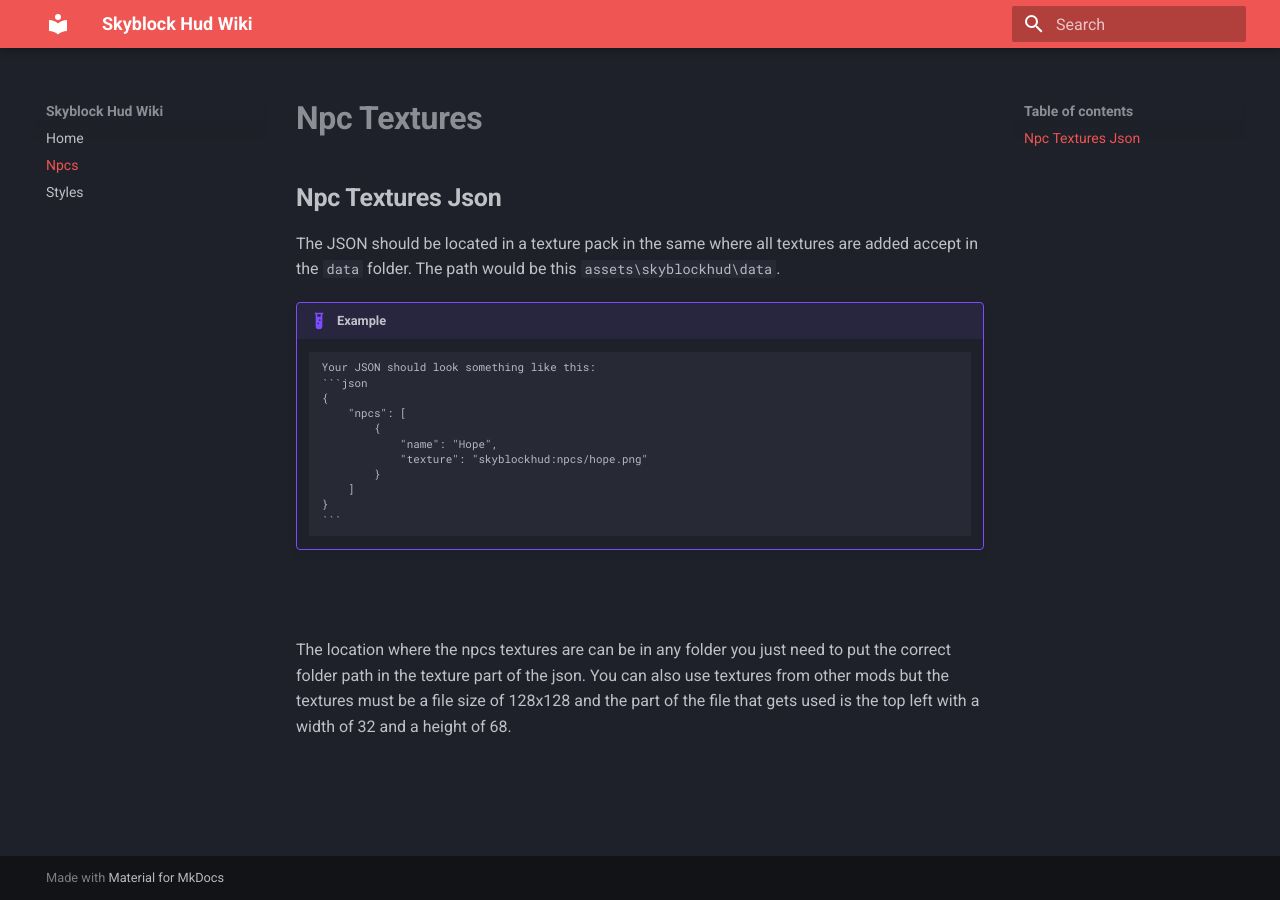
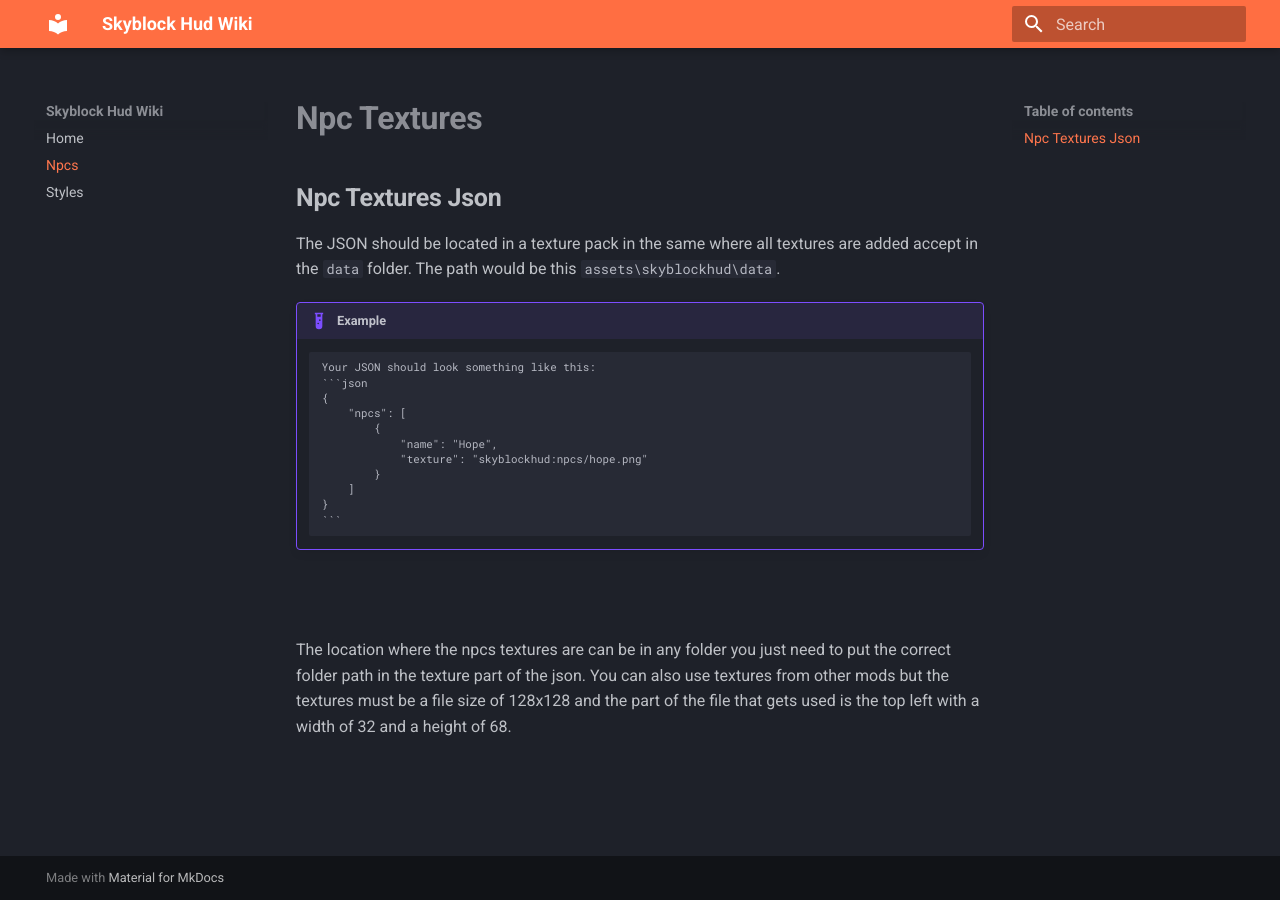
Before and after one commit to ThatGravyBoat/skyblockhud-wiki, an MkDocs documentation site: the page built from docs/npcs.md, in a window 1280 px wide. Built offline with MkDocs 1.6.1 and Material for MkDocs 9.7.7, drawn with Linux system fonts in a browser that asks for light colours.

Commit message:
Update mkdocs.yml

```diff
--- a/mkdocs.yml
+++ b/mkdocs.yml
@@ -20,8 +20,8 @@ theme:
     logo: octicons/question-16.svg
   palette:
     scheme: slate
-    primary: red
-    accent: pink
+    primary: deep orange
+    accent: amber
 
 extra_css:
   - extra.css
```
